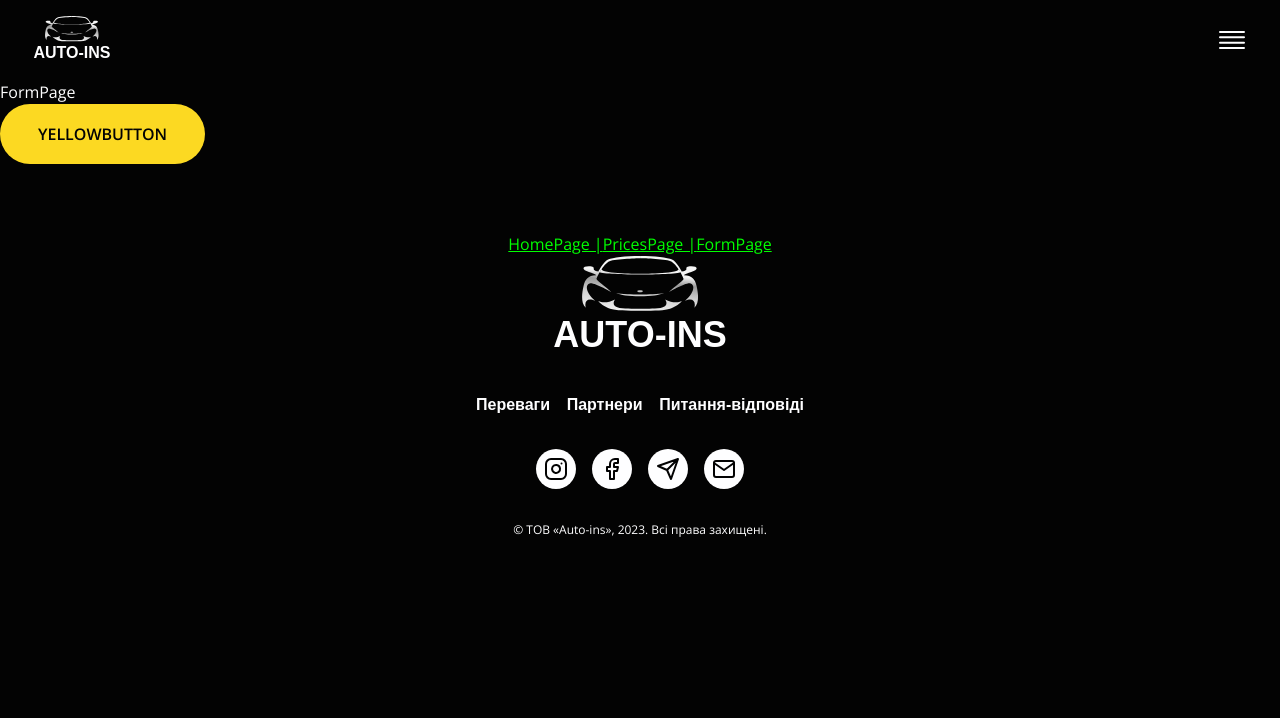
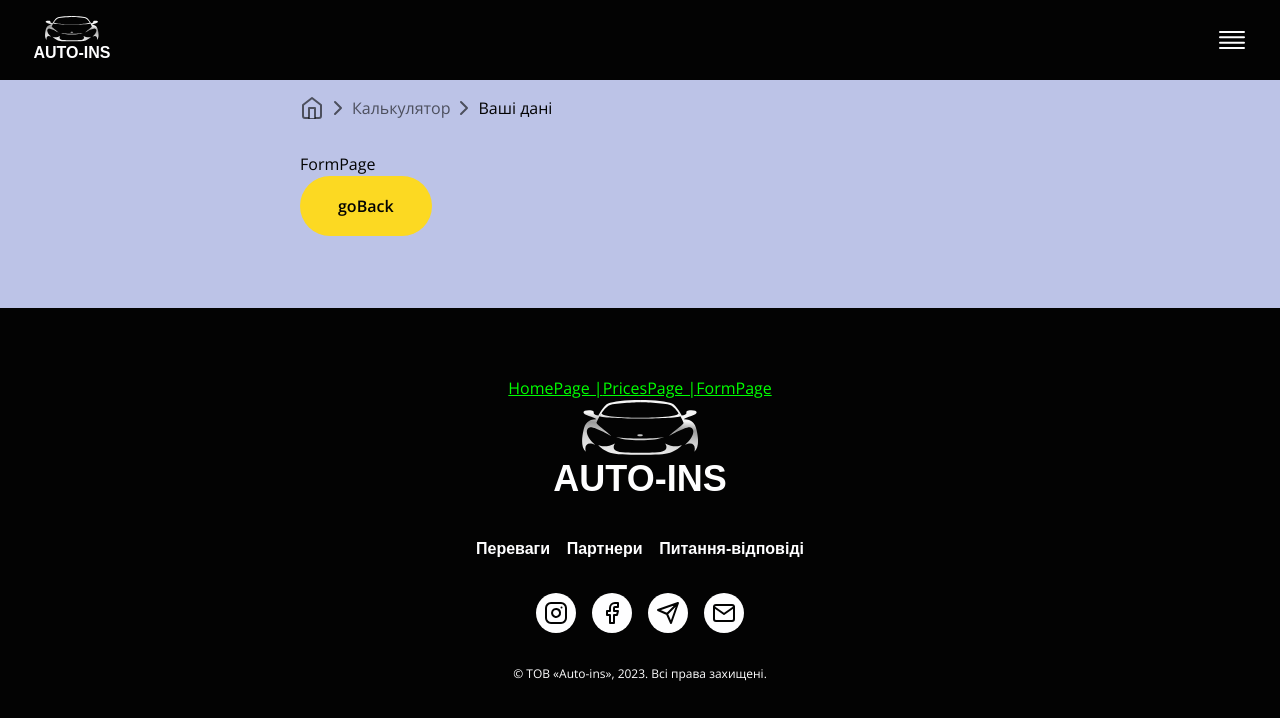
Before and after one commit to apazient/auto-ins, a React (Vite) app: page /auto-ins/form in a window 1280 px wide. Shown: the top 718 px of the page. Built offline with nearby package versions, Linux system fonts and the light colour scheme.

Commit message:
add Content Style

```diff
--- a/src/pages/FormPage.jsx
+++ b/src/pages/FormPage.jsx
@@ -1,11 +1,29 @@
-import { YellowButton } from "../style/Global.styled";
+import { Card } from "@mui/material";
+import { Link, Outlet, useLocation, useNavigate } from "react-router-dom";
+import {
+  ContainerSectionPage,
+  PageContainerS,
+  YellowButton,
+} from "../style/Global.styled";
+import OutletNavaigation from "../components/OutletNavigation/OutletNavigation";
 
 const FormPage = () => {
+  const location = useLocation();
+
   return (
-    <>
-      <div>FormPage</div>
-      <YellowButton width={300}>YELLOWBUTTON</YellowButton>
-    </>
+    <PageContainerS>
+      <ContainerSectionPage component="section">
+        <OutletNavaigation locationPath={location} />
+        <div>FormPage</div>
+        <Link
+          state={{ from: location }}
+          to={location.state?.from || "/prices"}
+          style={{ color: "lime" }}
+        >
+          <YellowButton>goBack</YellowButton>
+        </Link>
+      </ContainerSectionPage>
+    </PageContainerS>
   );
 };
 
--- a/src/pages/PricesPage.jsx
+++ b/src/pages/PricesPage.jsx
@@ -1,13 +1,20 @@
+import { Outlet, useLocation } from "react-router-dom";
 import Company from "../components/Company/Company";
+
 import OutletNavaigation from "../components/OutletNavigation/OutletNavigation";
-import { PricesPageMainS } from "../style/Global.styled";
+import { ContainerSectionPage, PageContainerS } from "../style/Global.styled";
 
 export const PricesPage = () => {
+  const location = useLocation();
+
   return (
-    <PricesPageMainS>
-      <OutletNavaigation />
-      <Company />
-    </PricesPageMainS>
+    <PageContainerS>
+      <ContainerSectionPage component="section">
+        <OutletNavaigation locationPath={location} />
+        <hr />
+        <Company />
+      </ContainerSectionPage>
+    </PageContainerS>
   );
 };
 
--- a/src/style/Global.styled.js
+++ b/src/style/Global.styled.js
@@ -1,6 +1,5 @@
 import { Button, Container } from "@mui/material";
 import { styled } from "@mui/material/styles";
-import PricesPage from "../pages/PricesPage";
 
 export const BlueButton = styled(Button)(({ theme }) => ({
   padding: "16px 32px",
@@ -87,7 +86,10 @@ export const ContainerSection = styled(Container)(({ theme }) => ({
   },
 }));
 
-export const PricesPageMainS = styled("main")(({ theme }) => ({
+export const ContainerSectionPage = styled(ContainerSection)(({ theme }) => ({
+  "&.MuiContainer-root": { paddingTop: "16px" },
+}));
+export const PageContainerS = styled("main")(({ theme }) => ({
   backgroundColor: theme.palette.primary.lightBlue2,
   color: theme.palette.primary.main,
 }));
```
Also changed, not shown: src/App.jsx (+10 -9 lines).
